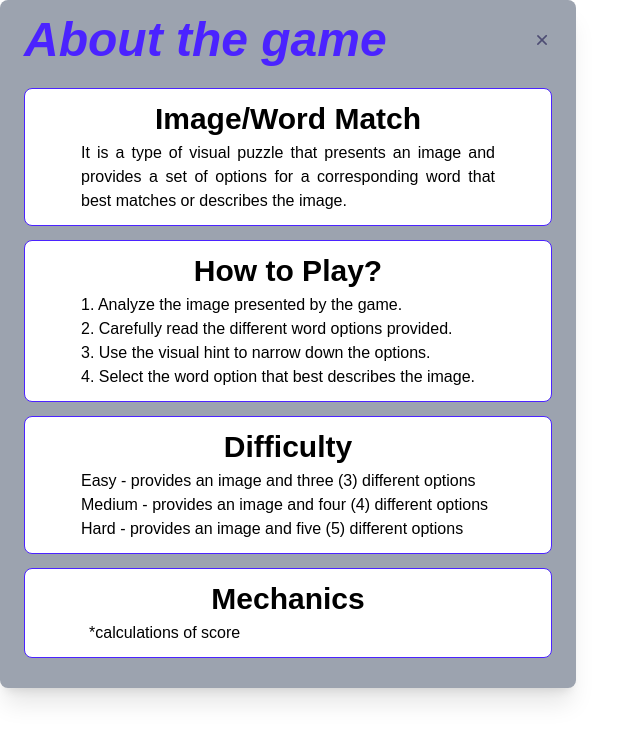
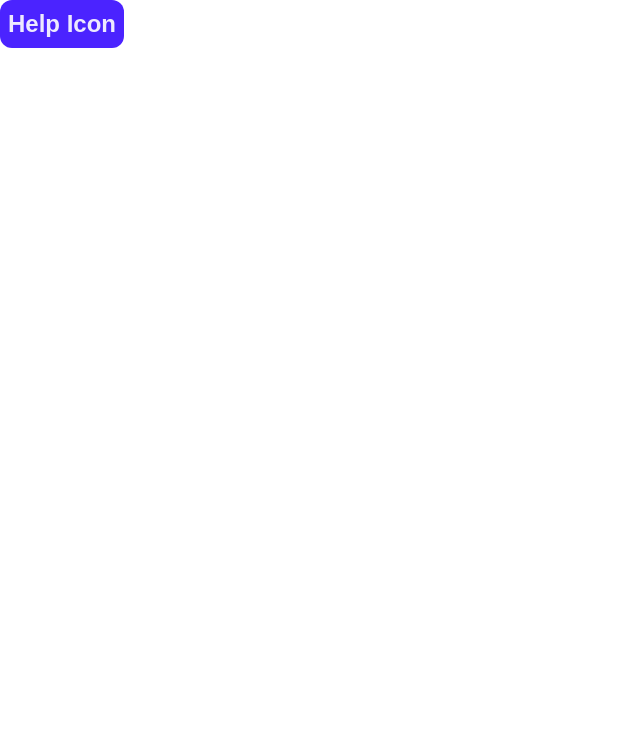
Before and after one commit to code-jas/wim-game-project, a Nuxt app: page /kian-test in a window 1280 px wide. Shown: the top 742 px of the page, without its empty margins (0-640 px from the left). Built offline with nearby package versions, Linux system fonts and the light colour scheme.

Commit message:
Update Modal.vue

```diff
--- a/components/Modal.vue
+++ b/components/Modal.vue
@@ -1,23 +1,28 @@
 <template>
-    <div class="bg-gray-400 max-w-xl px-6 py-4 rounded-lg shadow-xl">
-        <!-- Header -->
+    <div>
+        <!-- Toggle for testing -->
+        <button class="bg-blue-v rounded-xl p-2 text-violet-l font-bold text-2xl hover:bg-blue-v-alt" @click="modalToggle">Help Icon</button>
+        <!-- Modal -->
+        <div v-if="showModal" class="h-screen w-full fixed left-0 top-0 bg-black bg-opacity-50 flex justify-center items-center">
+            <div class="bg-lt-inp max-w-xl px-6 py-4 rounded-lg shadow-xl">
+                <!-- Modal Header -->
                 <div class="flex mb-6">
                     <div class="basis-3/4">
                         <h1 class="italic font-bold text-5xl text-blue-v basis-3/4">About the game</h1>
                     </div>
                     <div class="basis-1/4 grid justify-items-end">
-                <button>
-                    <i class="uil uil-times text-xl text-lt-t-prim"></i>
+                        <button @click="modalToggle">
+                            <i class="uil uil-times text-3xl hover:text-4xl text-lt-t-prim"></i>
                         </button>
                     </div>
                 </div>
                 <!-- Content -->
                 <div>
-            <div class="bg-white max-w-2xl px-14 py-3 rounded-lg border border-blue-v my-3.5">
+                    <div class="bg-violet-l max-w-2xl px-14 py-3 rounded-lg border border-blue-v my-3.5">
                         <h1 class="text-center text-3xl font-bold mb-1">Image/Word Match</h1>
                         <p class="text-justify text-base">It is a type of visual puzzle that presents an image and provides a set of options for a corresponding word that best matches or describes the image.</p>
                     </div>
-            <div class="bg-white max-w-2xl px-14 py-3 rounded-lg border border-blue-v my-3.5">
+                    <div class="bg-violet-l max-w-2xl px-14 py-3 rounded-lg border border-blue-v my-3.5">
                         <h1 class="text-center text-3xl font-bold mb-1">How to Play?</h1>
                         <p class="text-justify text-base">
                             <ol>
@@ -28,7 +33,7 @@
                             </ol>
                         </p>
                     </div>
-            <div class="bg-white max-w-2xl px-14 py-3 rounded-lg border border-blue-v my-3.5">
+                    <div class="bg-violet-l max-w-2xl px-14 py-3 rounded-lg border border-blue-v my-3.5">
                         <h1 class="text-center text-3xl font-bold mb-1">Difficulty</h1>
                         <p class="text-justify text-base">
                             <ul>
@@ -38,17 +43,33 @@
                             </ul>
                         </p>
                     </div>
-            <div class="bg-white max-w-2xl px-16 py-3 rounded-lg border border-blue-v my-3.5">
+                    <div class="bg-violet-l max-w-2xl px-16 py-3 rounded-lg border border-blue-v my-3.5">
                         <h1 class="text-center text-3xl font-bold mb-1">Mechanics</h1>
                         <p class="text-justify text-base">*calculations of score</p>
                     </div>
-
                 </div>
-
+                <!-- Modal Footer -->
+                <div class="flex justify-center">
+                    <button class="bg-blue-v rounded-xl p-2 text-violet-l font-bold text-2xl hover:bg-blue-v-alt" @click="modalToggle">Close</button>
+                </div>
+            </div>
+        </div>
     </div>
 </template>
 
 <script>
+export default{
+    data(){
+        return{
+            showModal: false,
+        }
+    },
+    methods:{
+        modalToggle(){
+            this.showModal = !this.showModal
+        }
+    }
+}
 
 </script>
 
```
Lines whose indentation alone changed are shown as unchanged.
